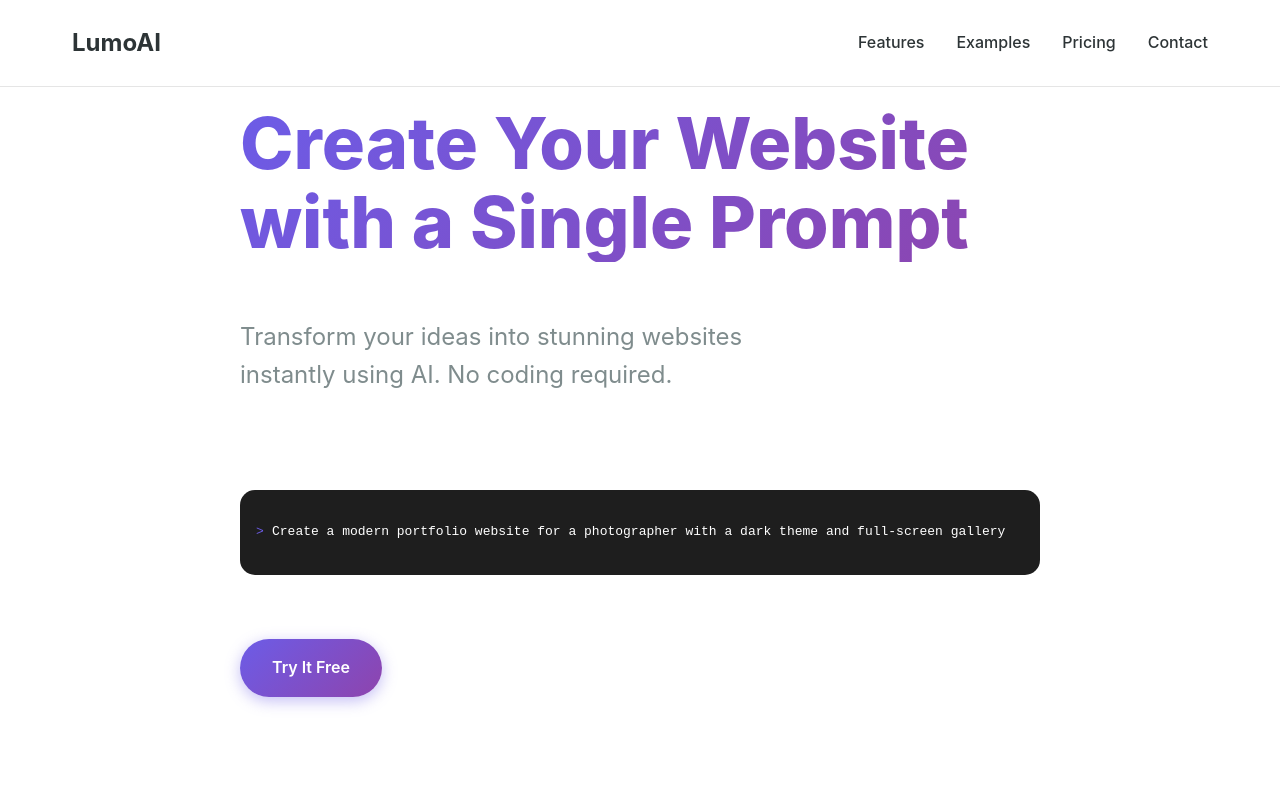
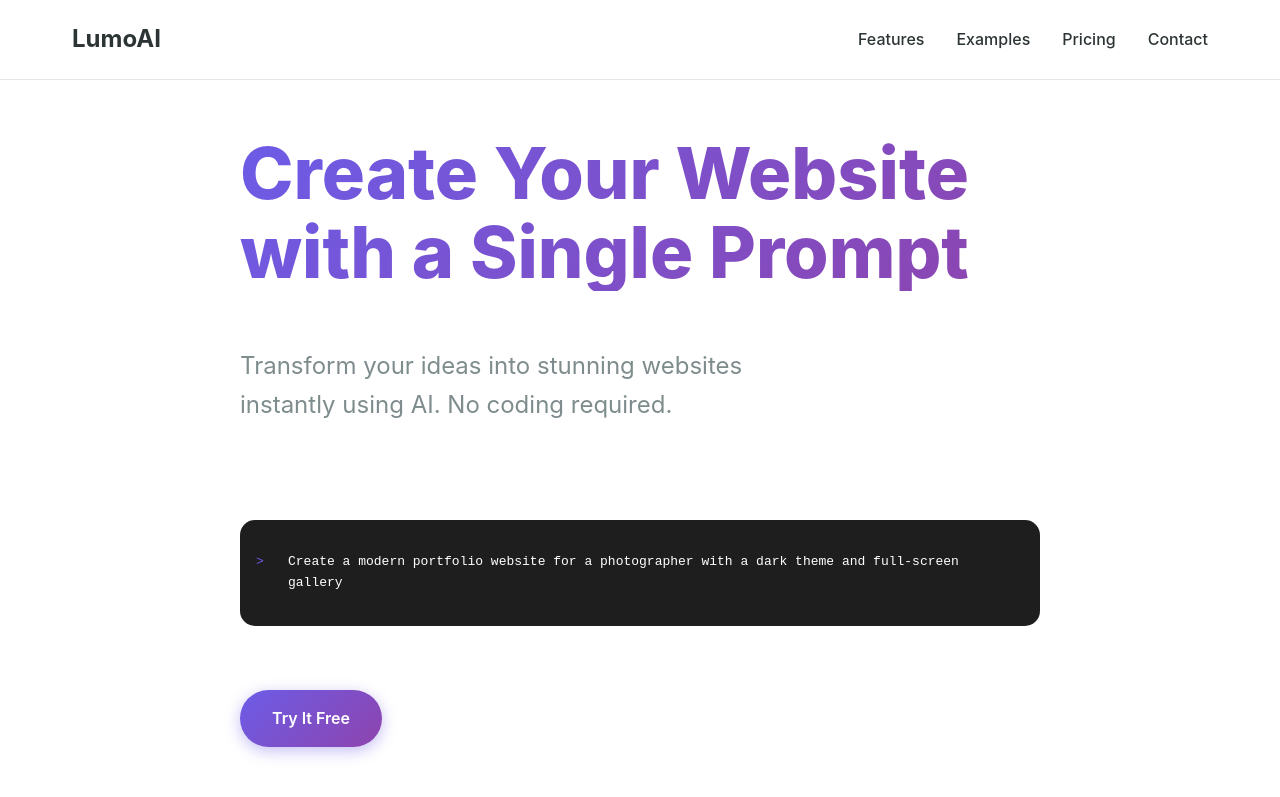
Before and after one commit to maceiraluisa/lumo-ai-landing, a plain HTML site: page index.html in a window 1280 px wide. Shown: the top 797 px of the page. Drawn offline with Linux system fonts and the light colour scheme.

Commit message:
Fix hero section padding to prevent nav overlap

```diff
--- a/index.html
+++ b/index.html
@@ -18,6 +18,7 @@
             --accent: #6C5CE7;
             --background: #FAFAFA;
             --gradient: linear-gradient(135deg, #6C5CE7, #8E44AD);
+            --nav-height: 80px; /* Added nav height variable */
         }
 
         body {
@@ -37,16 +38,19 @@
             display: flex;
             align-items: center;
             background: white;
+            padding-top: var(--nav-height); /* Added padding to account for fixed nav */
         }
 
         nav {
             position: fixed;
             width: 100%;
-            padding: 1.5rem 0;
+            height: var(--nav-height); /* Fixed nav height */
             background: rgba(255,255,255,0.95);
             backdrop-filter: blur(10px);
             z-index: 1000;
             border-bottom: 1px solid rgba(0,0,0,0.1);
+            display: flex; /* Added flex display */
+            align-items: center; /* Center nav items vertically */
         }
 
         .nav-container {
@@ -56,6 +60,7 @@
             max-width: 1200px;
             margin: 0 auto;
             padding: 0 2rem;
+            width: 100%; /* Ensure full width */
         }
 
         .logo {
@@ -87,6 +92,7 @@
             flex-direction: column;
             gap: 2rem;
             max-width: 800px;
+            width: 100%; /* Added full width */
         }
 
         .hero-title {
@@ -114,6 +120,7 @@
             font-family: monospace;
             margin: 2rem 0;
             position: relative;
+            padding-left: 3rem; /* Added space for prompt symbol */
         }
 
         .prompt-demo::before {
@@ -123,6 +130,7 @@
             left: 1rem;
         }
 
+        /* Rest of the CSS remains the same */
         .button {
             display: inline-flex;
             align-items: center;
```
